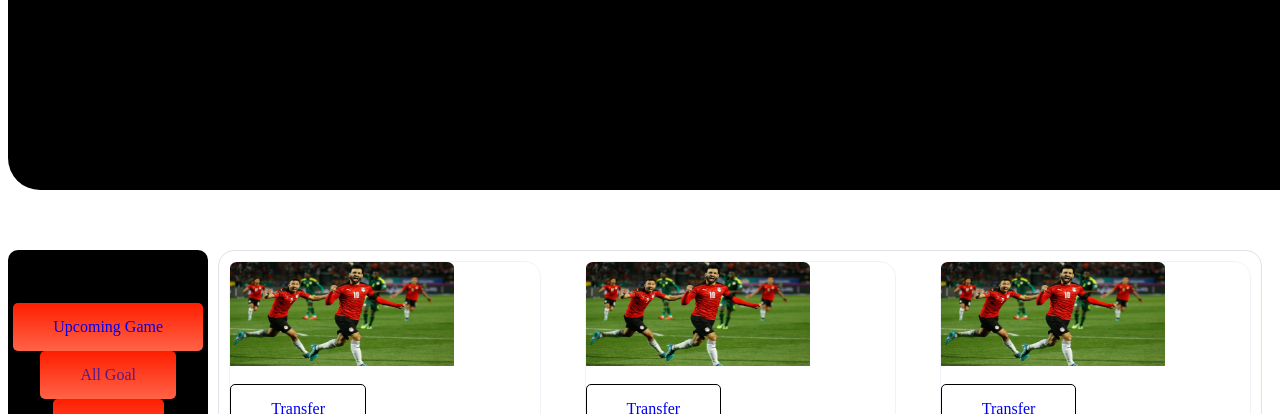
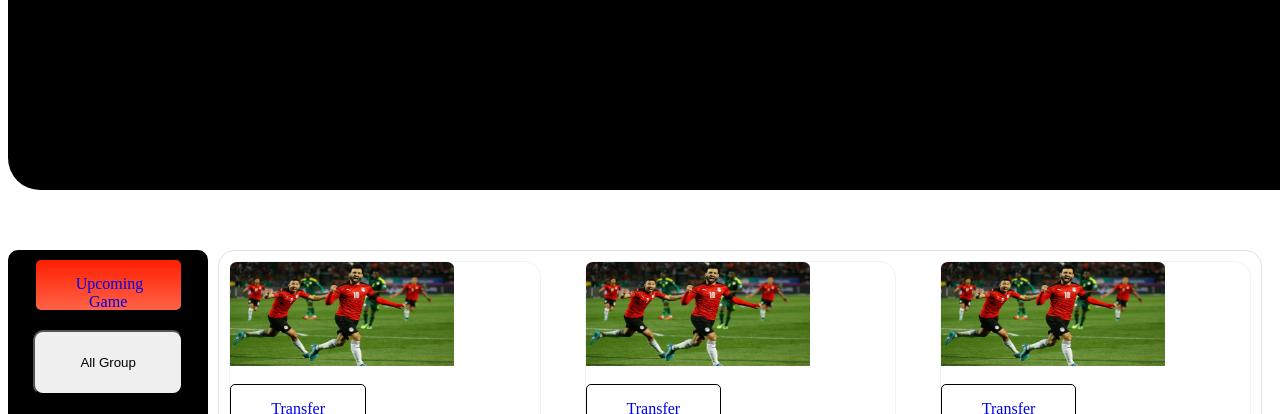
Before and after one commit to Aktarull/assignment-2, a plain HTML site: page index.html in a window 1280 px wide. Shown: the part 538-952 px from the top of the page. Drawn offline with Linux system fonts and the light colour scheme.

Commit message:
commit-3

```diff
--- a/index.html
+++ b/index.html
@@ -29,12 +29,10 @@
         <!--Latest Blogs-->
         <section class="container">
             <div class="left-box">
-                <a class="watch-live" target="_blank" href="http://127.0.0.1:5500/index-2.html">Upcoming Game
+                <a class="upcoming-game" target="_blank" href="http://127.0.0.1:5500/index-2.html">Upcoming Game
                 </a>
-                <a class="watch-live" target="_blank" href="">All Goal
-                </a>
-                <a class="watch-live" target="_blank" href="">Blog
-                </a>
+                <button class="info-btn">All Group</button>
+                <button class="info-btn">Blog</button>
 
             </div>
             <div class="blogs">
--- a/style.css
+++ b/style.css
@@ -25,6 +25,18 @@
     padding: 15px 40px;
     border-radius: 5px;
     text-align: center;
+}
+
+.upcoming-game {
+    text-decoration: none;
+    background-image: linear-gradient(rgb(255, 30, 0), tomato);
+    padding: 15px 40px;
+    border-radius: 5px;
+    text-align: center;
+    margin-top: 10px;
+    width: 65px;
+    height: 20px;
+
 }
 
 .transfer {
@@ -62,11 +74,12 @@ left box style*/
 }
 
 .info-btn {
-    height: 100px;
+    height: 250px;
     width: 150px;
     margin-top: 20px;
-    margin-bottom: 20px;
+    margin-bottom: 10px;
     padding: 10px;
+    border-radius: 10px;
 }
 
 
```
